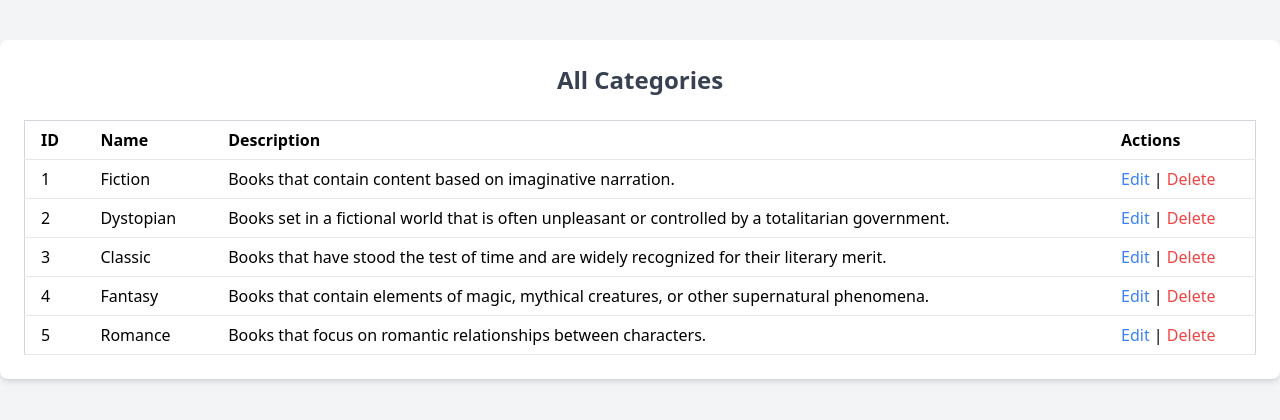
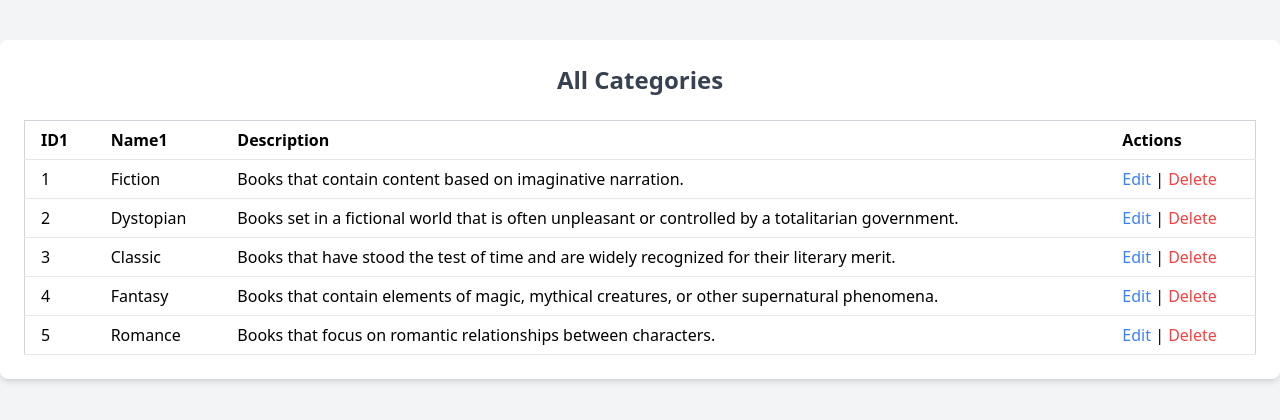
Before and after one commit to jvdhindsa/Mileston3, a PHP site: page /categories.php in a window 1280 px wide. Shown: the part 60-480 px from the top of the page. Run offline with PHP 8.4, Linux system fonts and the light colour scheme; data comes from the database, SQL or seed files in the repository; some libraries are stand-ins or nearby versions.

Commit message:
Fourth- made changes in categories

```diff
--- a/categories.php
+++ b/categories.php
@@ -51,8 +51,8 @@ try {
             <table class="min-w-full bg-white border border-gray-300 rounded-lg">
                 <thead>
                     <tr>
-                        <th class="px-4 py-2 border-b text-left">ID</th>
-                        <th class="px-4 py-2 border-b text-left">Name</th>
+                        <th class="px-4 py-2 border-b text-left">ID1</th>
+                        <th class="px-4 py-2 border-b text-left">Name1</th>
                         <th class="px-4 py-2 border-b text-left">Description</th>
                         <th class="px-4 py-2 border-b text-left">Actions</th>
                     </tr>
```
